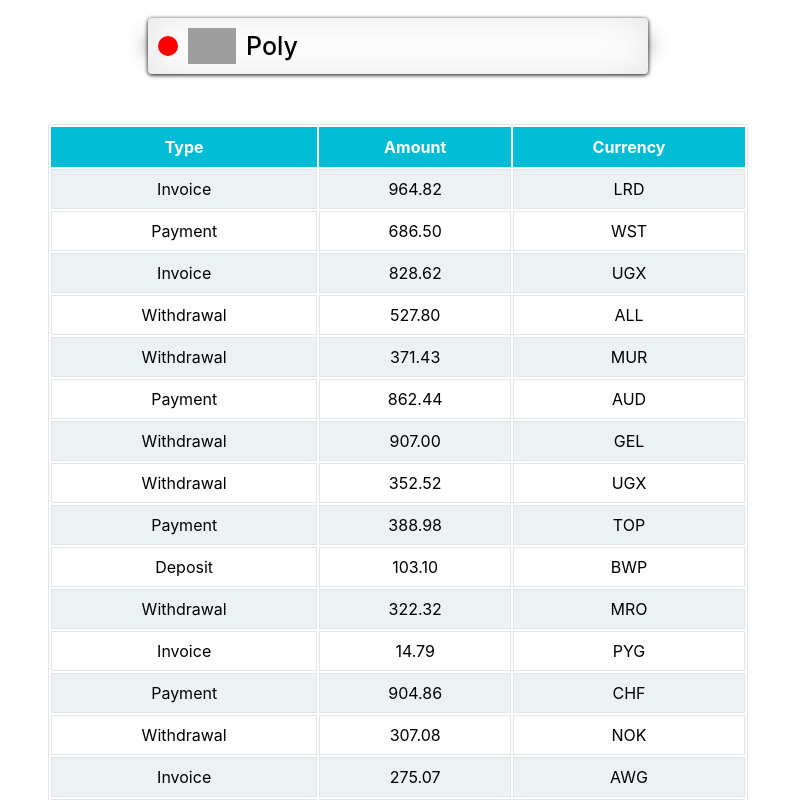
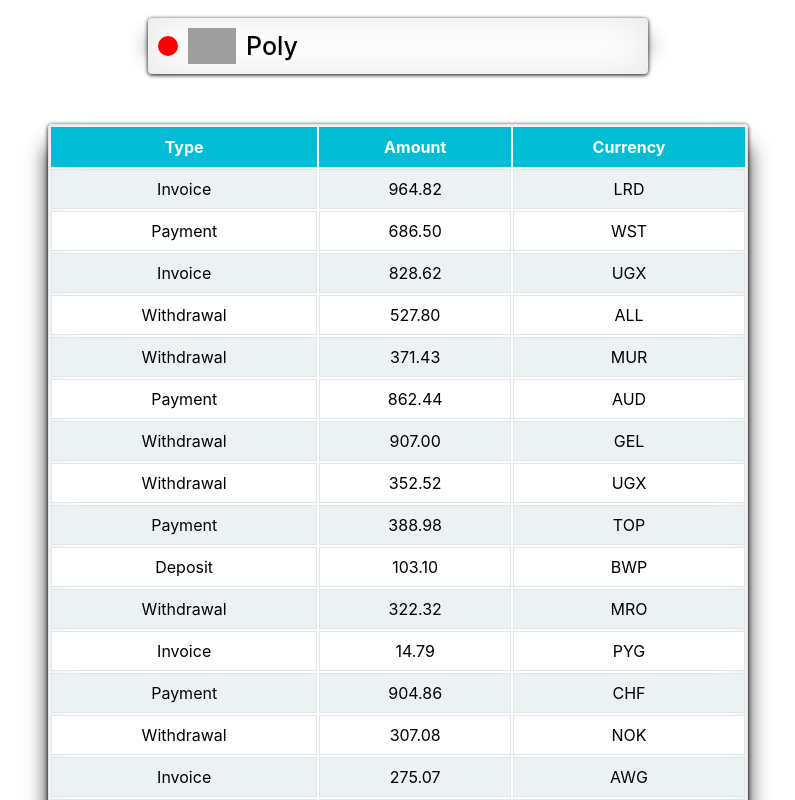
Before and after one commit to VSRudnyk/VSRudnyk-goit-react-hw-01-components, a React (Create React App) app: page / in a window 1280 px wide. Shown: the part 920-1720 px from the top of the page, without its empty margins (242-1037 px from the left). Built offline with nearby package versions, Linux system fonts and the light colour scheme; grey boxes are pictures that could not be loaded.

Commit message:
add shadow to table

```diff
--- a/src/components/TransactionHistory/TransactionHistory.module.css
+++ b/src/components/TransactionHistory/TransactionHistory.module.css
@@ -5,6 +5,8 @@
   text-align: center;
   border: 1px solid #e0e5e8;
   border-radius: 4px;
+  box-shadow: 0 1px 4px rgba(0, 0, 0, 1), -23px 0 20px -23px rgba(0, 0, 0, 0.8),
+    23px 0 20px -23px rgba(0, 0, 0, 0.8), 0 0 40px rgba(0, 0, 0, 0.1) inset;
 }
 
 .thead {
```
